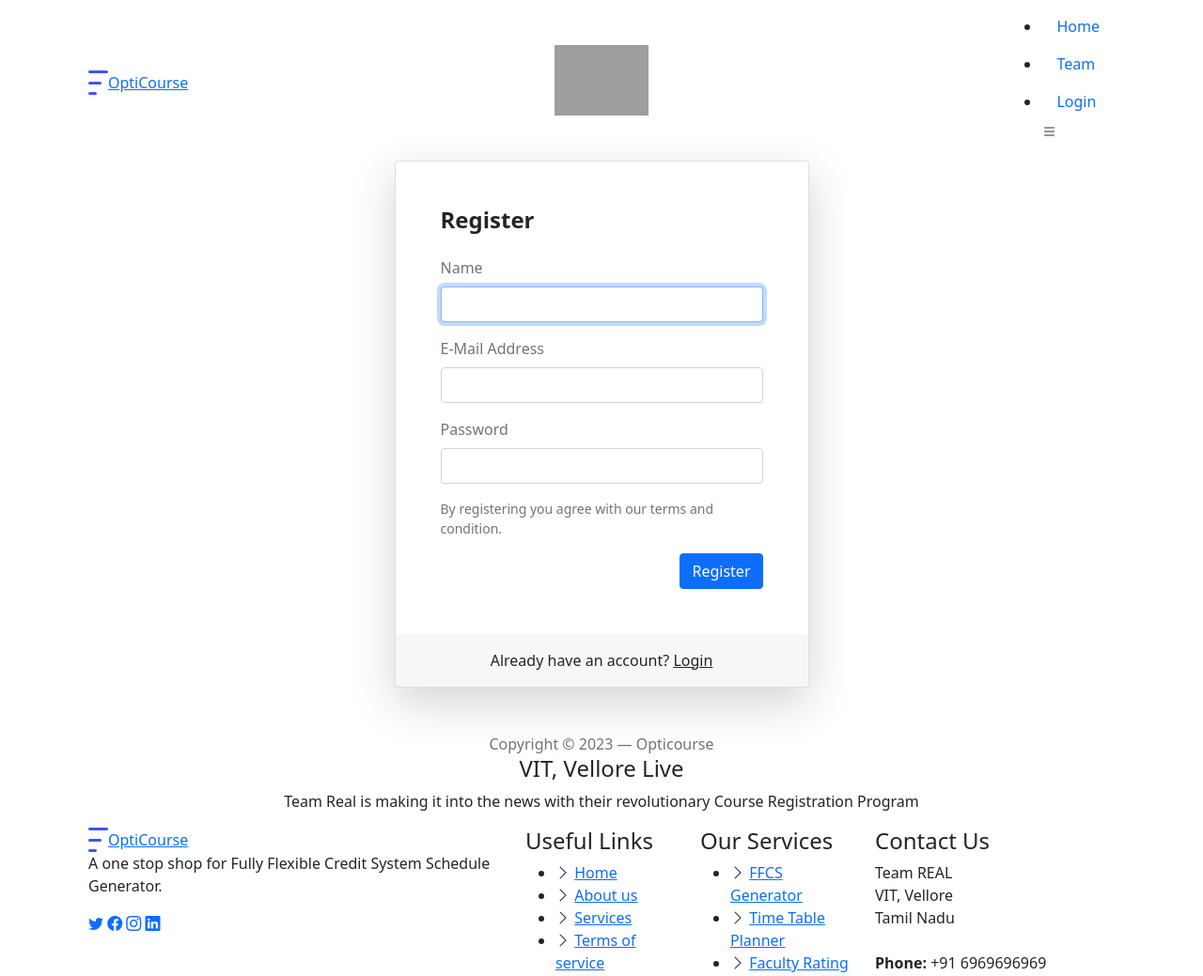
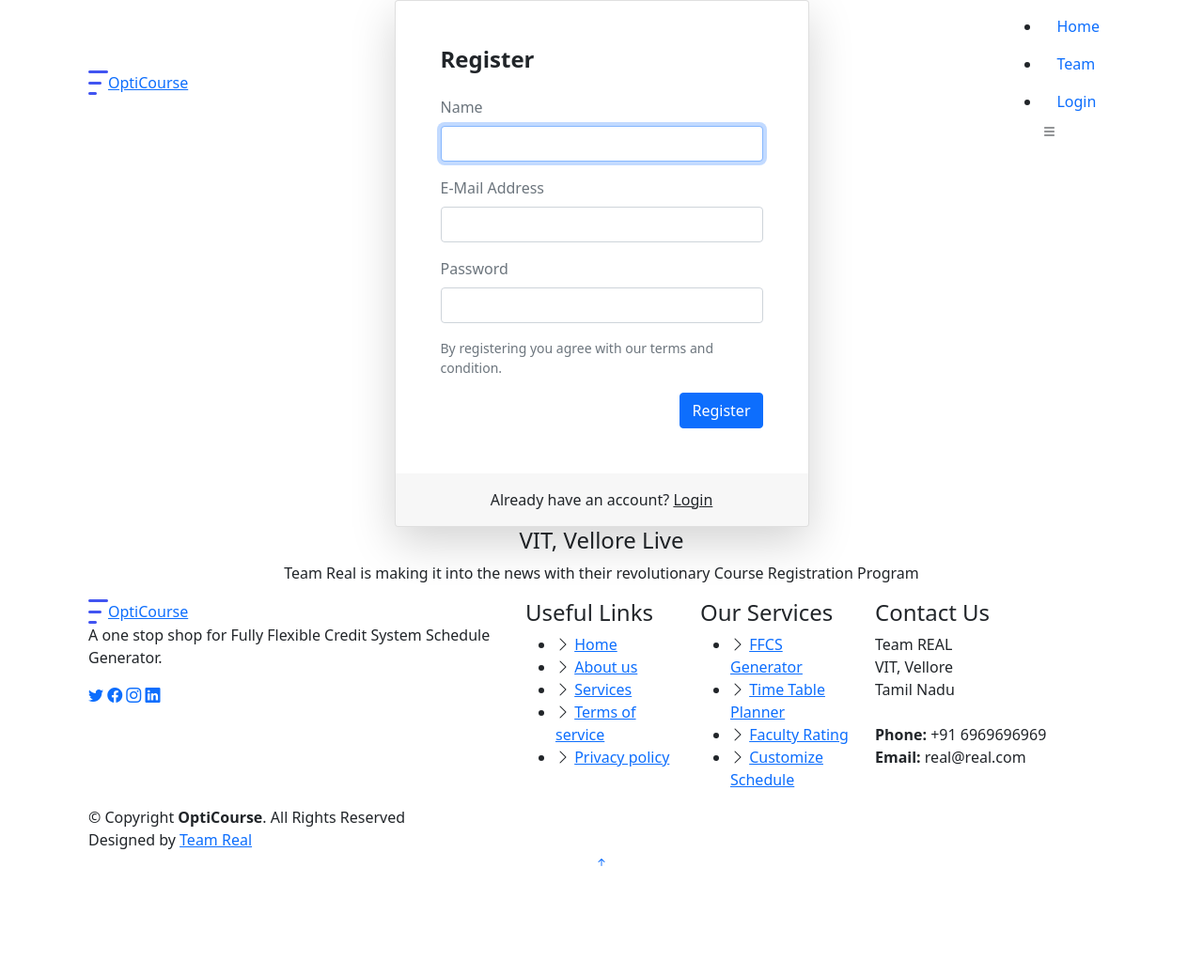
Before and after one commit to pk-vishnu/OptiCourse, a Flask app: page /signup in a window 1280 px wide. Shown: the top 1039 px of the page at 94% size. After the commit the page ends 922 px from the top, so only its background shows below. Run offline with Flask 3, Linux system fonts and the light colour scheme; some libraries are stand-ins or nearby versions; grey boxes are pictures that could not be loaded.

Commit message:
web update 2

```diff
--- a/website/templates/login.html
+++ b/website/templates/login.html
@@ -27,9 +27,6 @@
 		<div class="container h-100">
 			<div class="row justify-content-sm-center h-100">
 				<div class="col-xxl-4 col-xl-5 col-lg-5 col-md-7 col-sm-9">
-					<div class="text-center my-5">
-						<img src="https://getbootstrap.com/docs/5.0/assets/brand/bootstrap-logo.svg" alt="logo" width="100">
-					</div>
 					<div class="card shadow-lg">
 						<div class="card-body p-5">
 							<h1 class="fs-4 card-title fw-bold mb-4">Login</h1>
--- a/website/templates/signup.html
+++ b/website/templates/signup.html
@@ -54,9 +54,6 @@
 		<div class="container h-100">
 			<div class="row justify-content-sm-center h-100">
 				<div class="col-xxl-4 col-xl-5 col-lg-5 col-md-7 col-sm-9">
-					<div class="text-center my-5">
-						<img src="https://getbootstrap.com/docs/5.0/assets/brand/bootstrap-logo.svg" alt="logo" width="100">
-					</div>
 					<div class="card shadow-lg">
 						<div class="card-body p-5">
 							<h1 class="fs-4 card-title fw-bold mb-4">Register</h1>
@@ -102,9 +99,6 @@
 							</div>
 						</div>
 					</div>
-					<div class="text-center mt-5 text-muted">
-						Copyright &copy; 2023 &mdash; Opticourse
-					</div>
 				</div>
 			</div>
 		</div>
```
